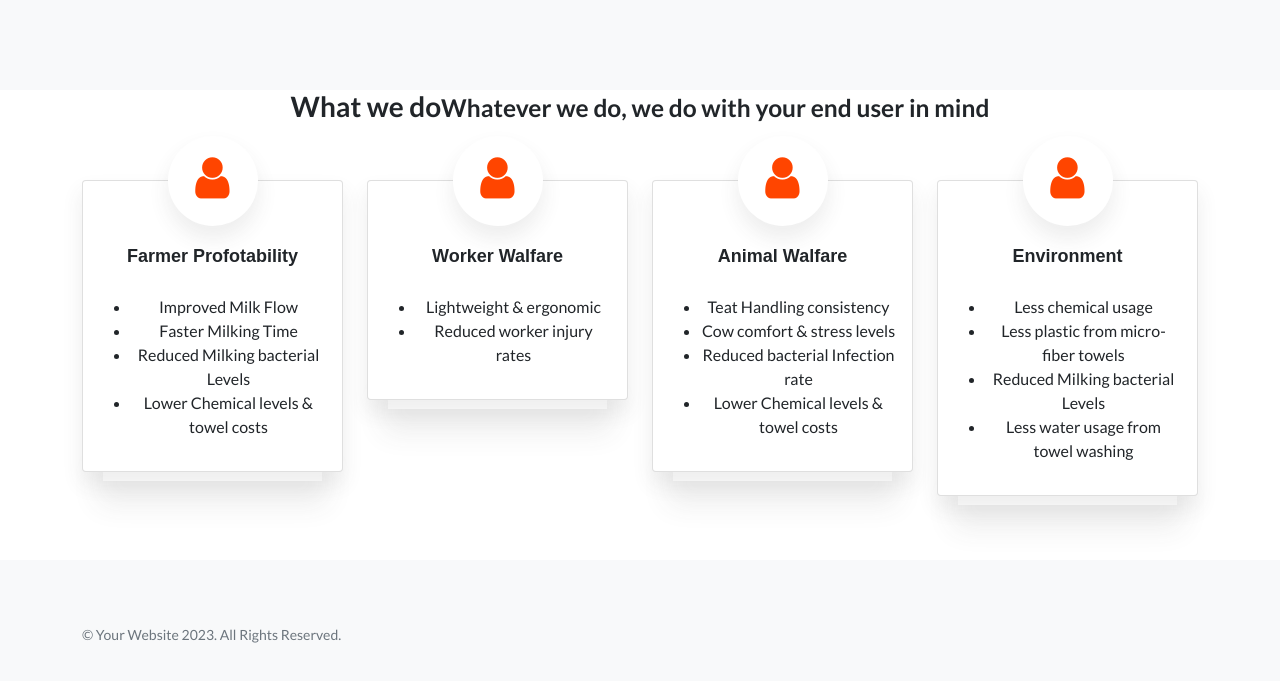
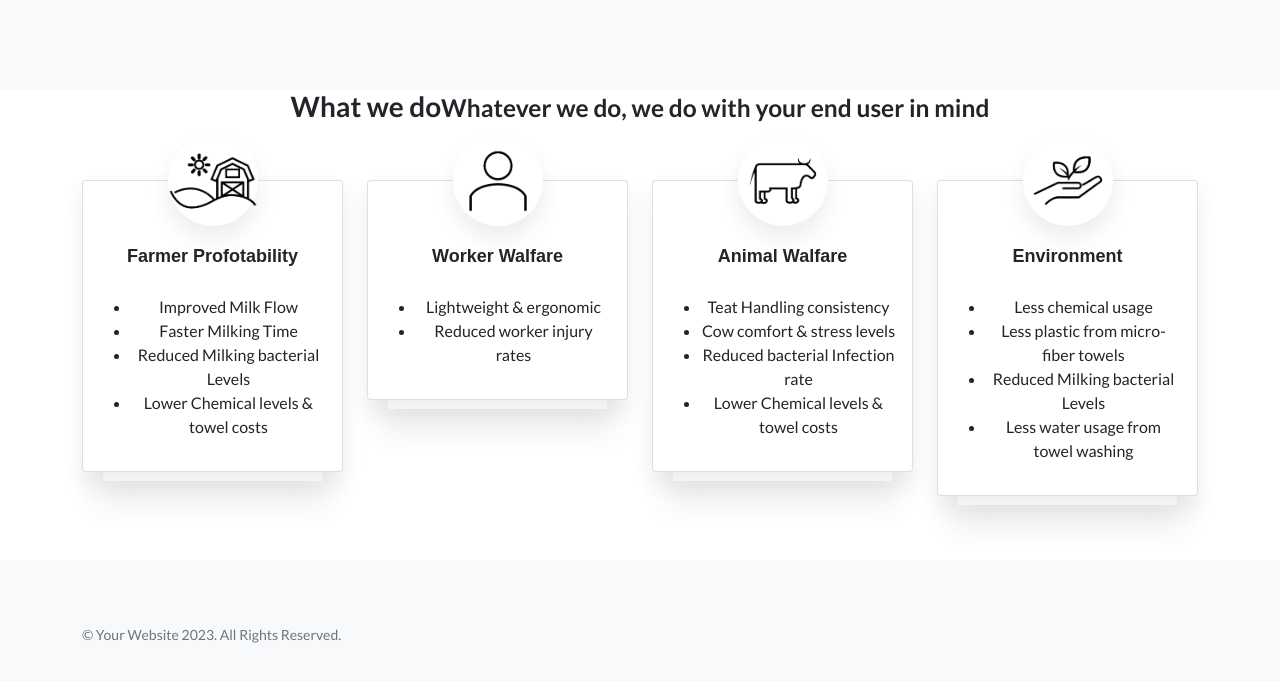
Before and after one commit to Chamud-Sachintha/Simple-Project-01, a plain HTML site: page more_info.html in a window 1280 px wide. Shown: the part 1291-1972 px from the top of the page. Drawn offline with nearby package versions, Linux system fonts and the light colour scheme.

Commit message:
change icons to new icons

```diff
--- a/more_info.html
+++ b/more_info.html
@@ -81,7 +81,9 @@
             <div class="row pt-5 mt-30">
                 <div class="col-lg-3 col-sm-6 mb-30 pb-5">
                     <div class="card">
-                        <div class="box-shadow bg-white rounded-circle mx-auto text-center" style="width: 90px; height: 90px; margin-top: -45px;"><i class="fa fa-user fa-3x head-icon"></i></div>
+                        <div class="box-shadow bg-white rounded-circle mx-auto text-center" style="width: 90px; height: 90px; margin-top: -45px;">
+                            <img src="assets/img/Icons-01.png" alt="">
+                        </div>
                         <div class="card-body text-center">
                             <h3 class="card-title pt-1">Farmer Profotability</h3>
                             <p class="card-text text-sm">
@@ -98,7 +100,9 @@
                 </div>
                 <div class="col-lg-3 col-sm-6 mb-30 pb-5">
                     <div class="card">
-                        <div class="box-shadow bg-white rounded-circle mx-auto text-center" style="width: 90px; height: 90px; margin-top: -45px;"><i class="fa fa-user fa-3x head-icon"></i></div>
+                        <div class="box-shadow bg-white rounded-circle mx-auto text-center" style="width: 90px; height: 90px; margin-top: -45px;">
+                            <img src="assets/img/Icons-02.png" alt="">
+                        </div>
                         <div class="card-body text-center">
                             <h3 class="card-title pt-1">Worker Walfare</h3>
                             <p class="card-text text-sm">
@@ -113,7 +117,9 @@
                 </div>
                 <div class="col-lg-3 col-sm-6 mb-30 pb-5">
                     <div class="card">
-                        <div class="box-shadow bg-white rounded-circle mx-auto text-center" style="width: 90px; height: 90px; margin-top: -45px;"><i class="fa fa-user fa-3x head-icon"></i></div>
+                        <div class="box-shadow bg-white rounded-circle mx-auto text-center" style="width: 90px; height: 90px; margin-top: -45px;">
+                            <img src="assets/img/Icons-03.png" alt="">
+                        </div>
                         <div class="card-body text-center">
                             <h3 class="card-title pt-1">Animal Walfare</h3>
                             <p class="card-text text-sm">
@@ -130,7 +136,9 @@
                 </div>
                 <div class="col-lg-3 col-sm-6 mb-30 pb-5">
                     <div class="card">
-                        <div class="box-shadow bg-white rounded-circle mx-auto text-center" style="width: 90px; height: 90px; margin-top: -45px;"><i class="fa fa-user fa-3x head-icon"></i></div>
+                        <div class="box-shadow bg-white rounded-circle mx-auto text-center" style="width: 90px; height: 90px; margin-top: -45px;">
+                            <img src="assets/img/Icons-04.png" alt="">
+                        </div>
                         <div class="card-body text-center">
                             <h3 class="card-title pt-1">Environment</h3>
                             <p class="card-text text-sm">
```
Also changed, not shown: assets/img/Icons-01.png (added), assets/img/Icons-02.png (added), assets/img/Icons-03.png (added), assets/img/Icons-04.png (added).
